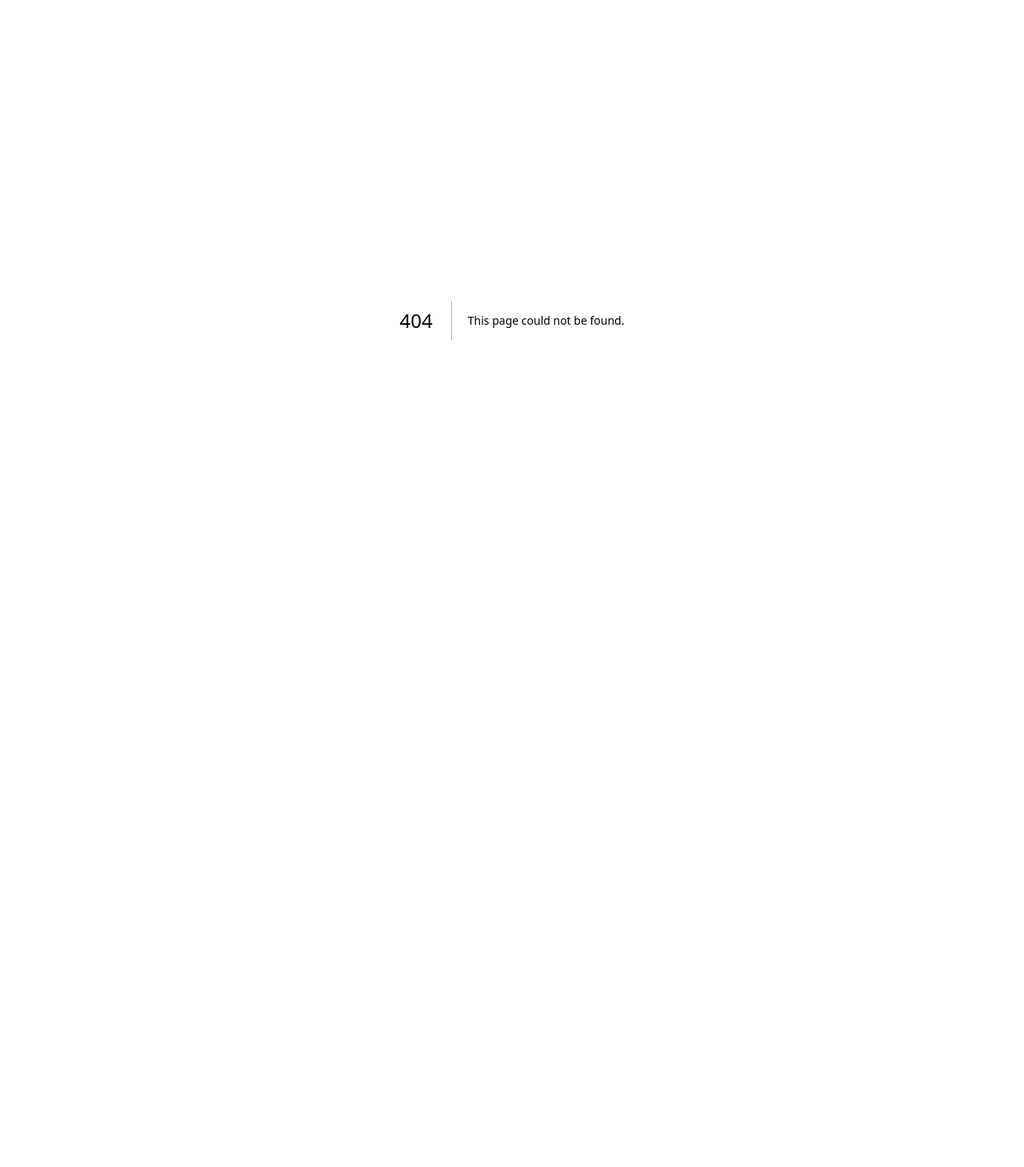
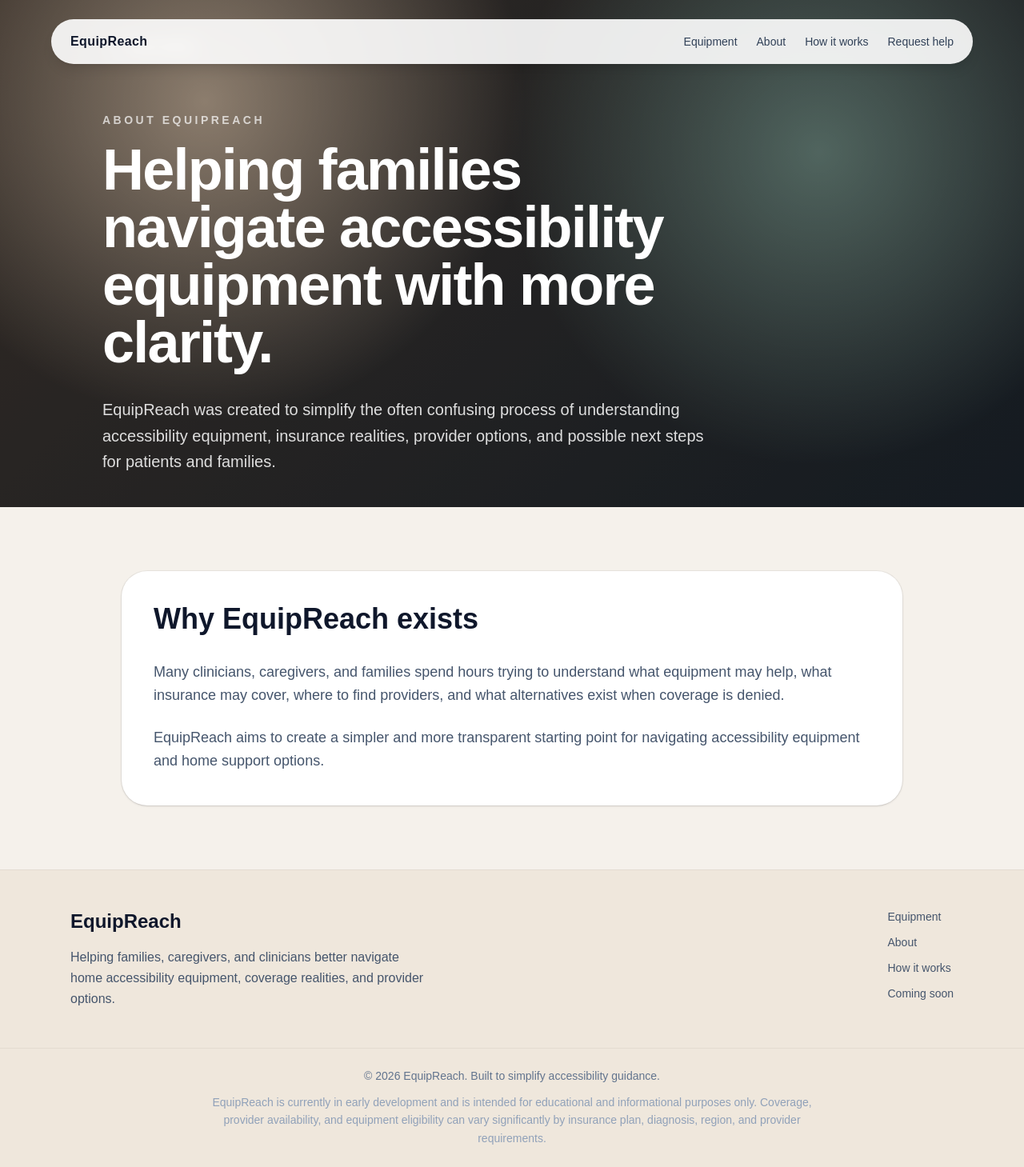
Before and after one commit to Energy-Fitness-Gym/equipreach, a Next.js app: page /about in a window 1280 px wide. Before the commit this address had no page. Shown: the whole page at 80% size. Before the commit the page ends 800 px from the top, so only its background shows below. Built offline with nearby package versions, Linux system fonts and the light colour scheme.

Commit message:
Create shared layout and dynamic equipment architecture

```diff
--- /dev/null
+++ b/app/about/page.tsx
@@ -0,0 +1,57 @@
+import Link from "next/link";
+
+export default function AboutPage() {
+  return (
+    <main className="min-h-screen bg-[#f5f1eb] text-slate-900">
+      <section className="relative overflow-hidden px-6 py-10">
+        <div className="absolute inset-0 bg-[radial-gradient(circle_at_20%_20%,#d7c0a8,transparent_35%),radial-gradient(circle_at_80%_30%,#7b9a91,transparent_35%),linear-gradient(135deg,#4b3f36,#1f2933)]" />
+
+        <div className="absolute inset-0 bg-black/35" />
+
+        <div className="relative z-10 mx-auto max-w-5xl">
+          <Link
+            href="/"
+            className="inline-flex rounded-full bg-white/10 px-5 py-2 text-sm font-medium text-white backdrop-blur transition hover:bg-white/20"
+          >
+            ← Back home
+          </Link>
+
+          <div className="mt-16 max-w-3xl text-white">
+            <p className="text-sm font-semibold uppercase tracking-[0.25em] text-white/70">
+              About EquipReach
+            </p>
+
+            <h1 className="mt-4 text-5xl font-bold tracking-tight sm:text-7xl">
+              Helping families navigate accessibility equipment with more clarity.
+            </h1>
+
+            <p className="mt-8 text-xl leading-relaxed text-white/85">
+              EquipReach was created to simplify the often confusing process of
+              understanding accessibility equipment, insurance realities,
+              provider options, and possible next steps for patients and families.
+            </p>
+          </div>
+        </div>
+      </section>
+
+      <section className="mx-auto max-w-5xl px-6 py-20">
+        <div className="rounded-[2rem] bg-white p-10 shadow-sm ring-1 ring-black/5">
+          <h2 className="text-4xl font-bold">
+            Why EquipReach exists
+          </h2>
+
+          <p className="mt-8 text-lg leading-relaxed text-slate-600">
+            Many clinicians, caregivers, and families spend hours trying to
+            understand what equipment may help, what insurance may cover, where
+            to find providers, and what alternatives exist when coverage is denied.
+          </p>
+
+          <p className="mt-6 text-lg leading-relaxed text-slate-600">
+            EquipReach aims to create a simpler and more transparent starting
+            point for navigating accessibility equipment and home support options.
+          </p>
+        </div>
+      </section>
+    </main>
+  );
+}
--- a/app/layout.tsx
+++ b/app/layout.tsx
@@ -1,6 +1,8 @@
 import type { Metadata } from "next";
 import { Geist, Geist_Mono } from "next/font/google";
 import "./globals.css";
+import SiteNav from "@/components/site-nav";
+import SiteFooter from "@/components/site-footer";
 
 const geistSans = Geist({
   variable: "--font-geist-sans",
@@ -27,7 +29,21 @@ export default function RootLayout({
       lang="en"
       className={`${geistSans.variable} ${geistMono.variable} h-full antialiased`}
     >
-      <body className="min-h-full flex flex-col">{children}</body>
+<body
+  className={`${geistSans.variable} ${geistMono.variable} min-h-full antialiased`}
+>
+  <div className="min-h-screen flex flex-col">
+    <div className="fixed left-0 right-0 top-0 z-50 px-6">
+      <SiteNav />
+    </div>
+
+    <main className="flex-1">
+      {children}
+    </main>
+
+    <SiteFooter />
+  </div>
+</body>
     </html>
   );
 }
--- a/app/page.tsx
+++ b/app/page.tsx
@@ -6,17 +6,7 @@ export default function Home() {
       <section className="relative min-h-screen overflow-hidden">
         <div className="absolute inset-0 bg-[radial-gradient(circle_at_20%_20%,#d7c0a8,transparent_35%),radial-gradient(circle_at_80%_30%,#7b9a91,transparent_35%),linear-gradient(135deg,#4b3f36,#1f2933)]" />
         <div className="absolute inset-0 bg-black/35" />
-        <nav className="relative z-10 mx-auto mt-6 flex max-w-6xl items-center justify-between rounded-full bg-white/90 px-6 py-4 shadow-lg backdrop-blur">
-          <span className="font-bold tracking-wide text-slate-900">
-            EquipReach
-          </span>
 
-          <div className="hidden gap-6 text-sm font-medium text-slate-700 md:flex">
-            <a href="#equipment">Equipment</a>
-            <a href="#how-it-works">How it works</a>
-            <a href="#request-help">Request help</a>
-          </div>
-        </nav>
 
         <div className="relative z-10 mx-auto flex min-h-[calc(100vh-96px)] max-w-4xl flex-col items-center justify-center px-6 text-center text-white">
           <p className="mb-4 text-sm font-semibold uppercase tracking-[0.25em] text-white/80">
@@ -176,38 +166,6 @@ export default function Home() {
   </div>
 </section>
 
-<footer className="border-t border-black/5 bg-[#efe7dc]">
-  <div className="mx-auto flex max-w-6xl flex-col gap-10 px-6 py-12 md:flex-row md:items-start md:justify-between">
-    <div className="max-w-md">
-      <h3 className="text-2xl font-bold text-slate-900">
-        EquipReach
-      </h3>
-
-      <p className="mt-4 leading-relaxed text-slate-600">
-        Helping families, caregivers, and clinicians better navigate home
-        accessibility equipment, coverage realities, and provider options.
-      </p>
-    </div>
-
-    <div className="flex flex-col gap-3 text-sm text-slate-600">
-      <a href="/equipment" className="transition hover:text-slate-900">
-        Equipment
-      </a>
-
-      <a href="#how-it-works" className="transition hover:text-slate-900">
-        How it works
-      </a>
-
-      <a href="#request-help" className="transition hover:text-slate-900">
-        Coming soon
-      </a>
-    </div>
-  </div>
-
-  <div className="border-t border-black/5 px-6 py-6 text-center text-sm text-slate-500">
-    © 2026 EquipReach. Built to simplify accessibility guidance.
-  </div>
-</footer>
     </main>
   );
 }
--- /dev/null
+++ b/components/site-footer.tsx
@@ -0,0 +1,47 @@
+import Link from "next/link";
+
+export default function SiteFooter() {
+  return (
+    <footer className="border-t border-black/5 bg-[#efe7dc]">
+      <div className="mx-auto flex max-w-6xl flex-col gap-10 px-6 py-12 md:flex-row md:items-start md:justify-between">
+        <div className="max-w-md">
+          <h3 className="text-2xl font-bold text-slate-900">EquipReach</h3>
+
+          <p className="mt-4 leading-relaxed text-slate-600">
+            Helping families, caregivers, and clinicians better navigate home
+            accessibility equipment, coverage realities, and provider options.
+          </p>
+        </div>
+
+        <div className="flex flex-col gap-3 text-sm text-slate-600">
+          <Link href="/equipment" className="transition hover:text-slate-900">
+            Equipment
+          </Link>
+
+          <Link href="/about" className="transition hover:text-slate-900">
+            About
+          </Link>
+
+          <Link href="/#how-it-works" className="transition hover:text-slate-900">
+            How it works
+          </Link>
+
+          <Link href="/#request-help" className="transition hover:text-slate-900">
+            Coming soon
+          </Link>
+        </div>
+      </div>
+
+      <div className="border-t border-black/5 px-6 py-6 text-center text-sm text-slate-500">
+        <p>© 2026 EquipReach. Built to simplify accessibility guidance.</p>
+
+        <p className="mx-auto mt-3 max-w-3xl leading-relaxed text-slate-400">
+          EquipReach is currently in early development and is intended for
+          educational and informational purposes only. Coverage, provider
+          availability, and equipment eligibility can vary significantly by
+          insurance plan, diagnosis, region, and provider requirements.
+        </p>
+      </div>
+    </footer>
+  );
+}
--- /dev/null
+++ b/components/site-nav.tsx
@@ -0,0 +1,18 @@
+import Link from "next/link";
+
+export default function SiteNav() {
+  return (
+    <nav className="relative z-20 mx-auto mt-6 flex max-w-6xl items-center justify-between rounded-full bg-white/90 px-6 py-4 shadow-lg backdrop-blur">
+      <Link href="/" className="font-bold tracking-wide text-slate-900">
+        EquipReach
+      </Link>
+
+      <div className="hidden gap-6 text-sm font-medium text-slate-700 md:flex">
+        <Link href="/equipment">Equipment</Link>
+        <Link href="/about">About</Link>
+        <Link href="/#how-it-works">How it works</Link>
+        <Link href="/#request-help">Request help</Link>
+      </div>
+    </nav>
+  );
+}
```
